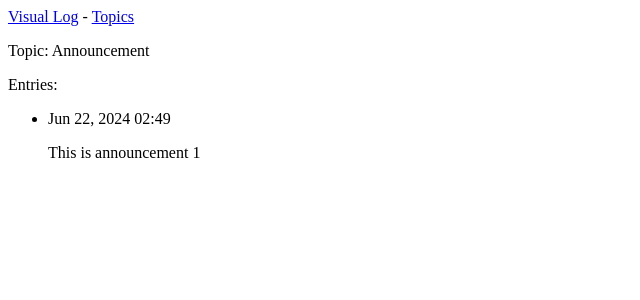
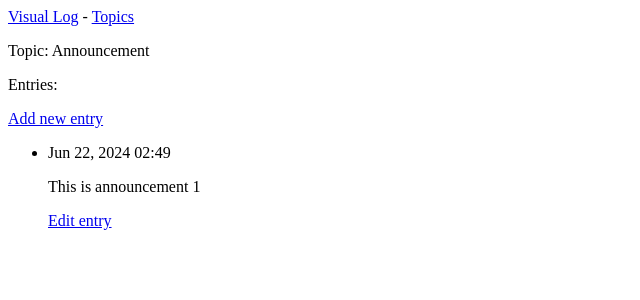
Before and after one commit to jhqiu21/DataVisual, a Django app: page /topics/1/ in a window 1280 px wide. Shown: the top 300 px of the page, without its empty margins (0-640 px from the left). Run offline with Django 4.2, Linux system fonts and the light colour scheme; data comes from the database, SQL or seed files in the repository.

Commit message:
add forms and edit function

```diff
--- a/visual_log/visual_logs/templates/visual_logs/topic.html
+++ b/visual_log/visual_logs/templates/visual_logs/topic.html
@@ -5,11 +5,17 @@
   <p>Topic: {{ topic }}</p>
 
   <p>Entries:</p>
+  <p>
+    <a href="{% url 'visual_logs:new_entry' topic.id %}">Add new entry</a>
+  </p>
   <ul>
   {% for entry in entries %}
     <li>
       <p>{{ entry.date_added|date:'M d, Y H:i' }}</p>
       <p>{{ entry.text|linebreaks }}</p>
+      <p>
+        <a href="{% url 'visual_logs:edit_entry' entry.id %}">Edit entry</a>
+      </p>
     </li>
   {% empty %}
     <li>There are no entries for this topic yet.</li>
--- a/visual_log/visual_logs/templates/visual_logs/topics.html
+++ b/visual_log/visual_logs/templates/visual_logs/topics.html
@@ -14,4 +14,6 @@
     {% endfor %}
 </ul>
 
+<a href="{% url 'visual_logs:new_topic' %}">Add new topic</a>
+
 {% endblock content %}
--- a/visual_log/visual_logs/urls.py
+++ b/visual_log/visual_logs/urls.py
@@ -12,5 +12,9 @@ urlpatterns = [
     # detail page of a specific topic
     path('topics/<int:topic_id>/', views.topic, name='topic'),
     # add new topic form
-    path('new_topic/', views.new_topic, name='new_topic')
+    path('new_topic/', views.new_topic, name='new_topic'),
+    # page to add new entry
+    path('new_entry/<int:topic_id>/', views.new_entry, name='new_entry'),
+    # page to edit entry
+    path('edit_entry/<int:entry_id>/', views.edit_entry, name='edit_entry'),
 ]
--- a/visual_log/visual_logs/views.py
+++ b/visual_log/visual_logs/views.py
@@ -1,6 +1,6 @@
 from django.shortcuts import render, redirect
-from .models import Topic
-from .forms import TopicForm
+from .models import Topic, Entry
+from .forms import TopicForm, EntryForm
 
 # Create your views here.
 def index(request):
@@ -25,3 +25,34 @@ def new_topic(request):
         if form.is_valid():
             form.save()
             return redirect('visual_logs:topics')
+    context = {'form': form}
+    return render(request, 'visual_logs/new_topic.html', context)
+
+def new_entry(request, topic_id):
+    topic = Topic.objects.get(id=topic_id)
+    if request.method != 'POST':
+        form = EntryForm()
+    else:
+        form = EntryForm(data=request.POST)
+        if form.is_valid():
+            new_entry = form.save(commit=False)
+            new_entry.topic = topic
+            new_entry.save()
+            return redirect('visual_logs:topic', topic_id=topic_id)
+
+    context = {'topic': topic, 'form': form}
+    return render(request, 'visual_logs/new_entry.html', context)
+
+def edit_entry(request, entry_id):
+    entry = Entry.objects.get(id=entry_id)
+    topic = entry.topic
+
+    if request.method != 'POST':
+        form = EntryForm(instance=entry)
+    else:
+        form = EntryForm(instance=entry, data=request.POST)
+        if form.is_valid():
+            form.save()
+            return redirect('visual_logs:topic', topic_id=topic.id)
+    context = {'entry': entry, 'topic': topic, 'form': form}
+    return render(request, 'visual_logs/edit_entry.html', context)
```
Also changed, not shown: visual_log/visual_logs/forms.py (+8 -1 lines), visual_log/visual_logs/templates/visual_logs/edit_entry.html (added, +15 -0 lines), visual_log/visual_logs/templates/visual_logs/new_entry.html (added, +15 -0 lines), visual_log/visual_logs/templates/visual_logs/new_topic.html (+13 -0 lines).
